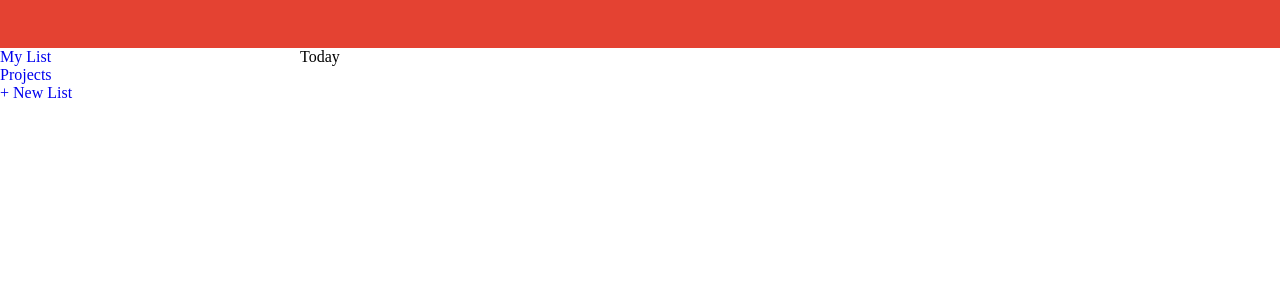
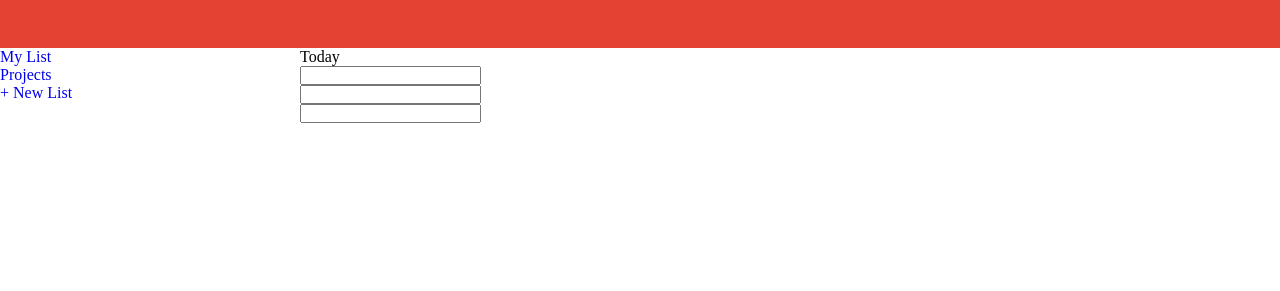
Before and after one commit to WillAvatec/todo-list, a website: page dist/index.html in a window 1280 px wide. Drawn offline with Linux system fonts and the light colour scheme.

Commit message:
Creating basic form

```diff
--- a/dist/index.html
+++ b/dist/index.html
@@ -25,6 +25,16 @@
             <main class="main">
                 <div class="todo-container">
                     <div class="todo"></div>
+
+                    <div class="modal">
+                        <div class="form">
+                            <form action="#">
+                                <div class="title-cont"><label for=""></label><input type="text" name="" id=""></div>
+                                <div class="description"><label for=""></label><input type="text" name="" id=""></div>
+                                <div class="dueTime"><label for=""></label><input type="text" name="" id=""></div>
+                            </form>
+                        </div>
+                    </div>
                 </div>
             </main>
         </div>
```
